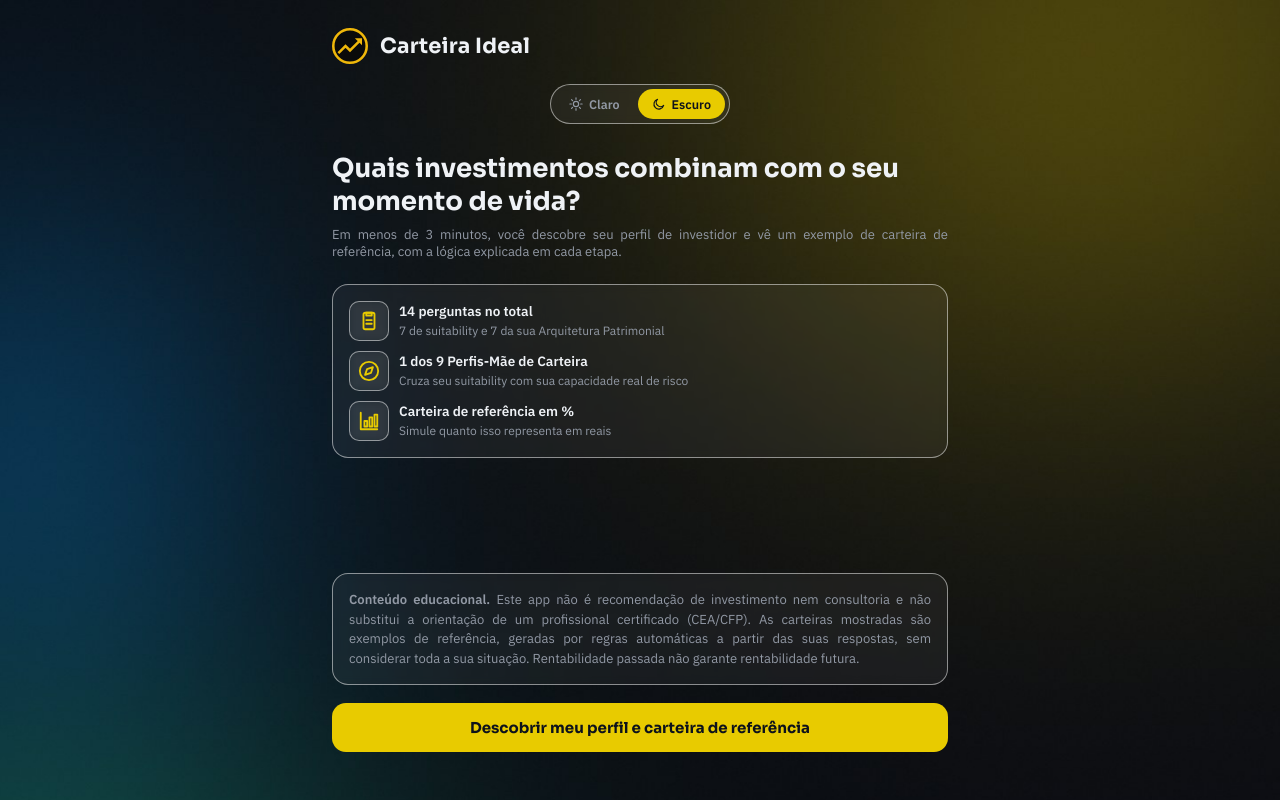
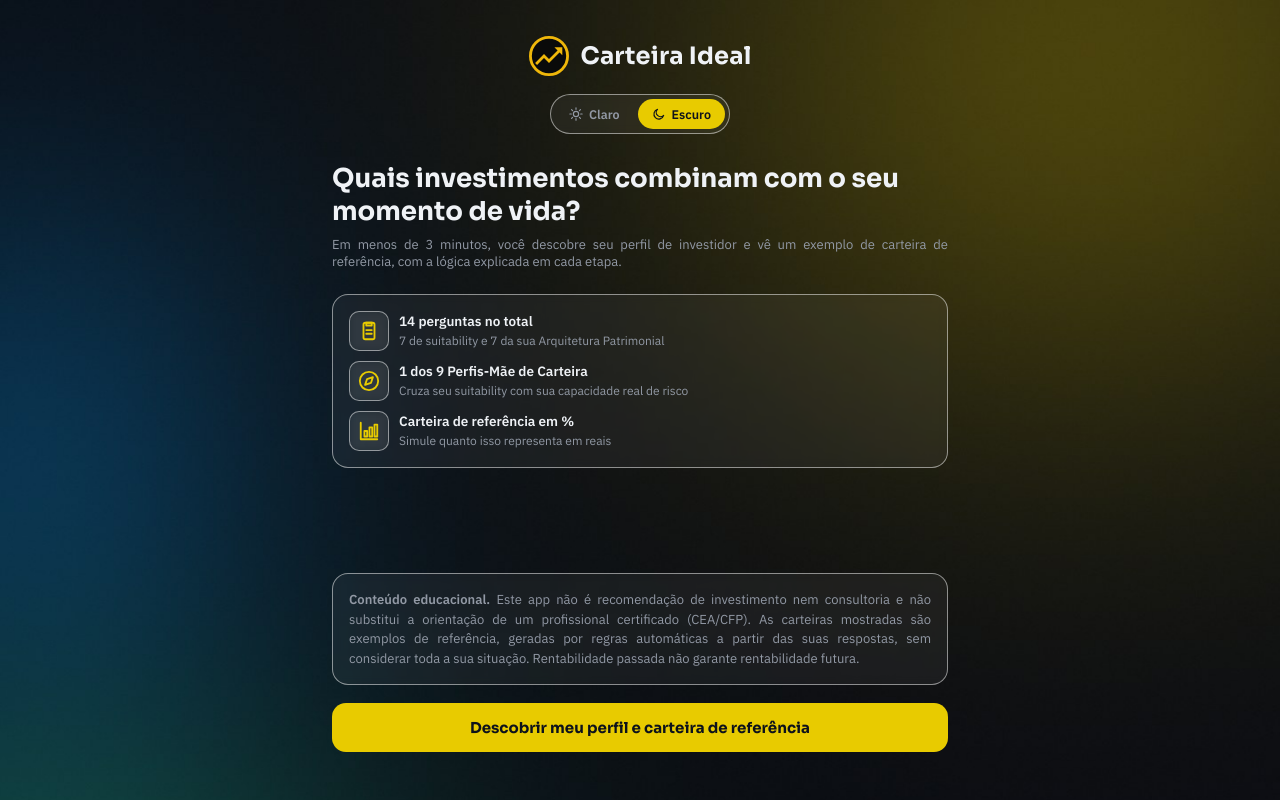
Before and after one commit to LeonardoDaher/carteira-ideal-app, a React (Vite) app in the folder webapp-src/: page / in a window 1280 px wide. Built offline with nearby package versions, Linux system fonts and the light colour scheme.

Commit message:
Add files via upload

```diff
--- a/webapp-src/src/App.tsx
+++ b/webapp-src/src/App.tsx
@@ -16,6 +16,9 @@ import { SimuleFii } from './screens/SimuleFii'
 import { SimuleTesouro } from './screens/SimuleTesouro'
 import { SimuleBdr } from './screens/SimuleBdr'
 import { Marca } from './ui/Marca'
+import type { Screen } from './state/useAppState'
+
+const TELAS_COM_LOGO_PROPRIA: Screen[] = ['onboarding', 'aprender', 'simuleTesouro', 'simuleFii', 'simuleBdr']
 
 function App() {
   const ctx = useAppState()
@@ -44,10 +47,13 @@ function App() {
 
   // A classe tela-* deixa o CSS escolher a largura da tela no computador (D20): questionário
   // estreito, leitura média, painéis largos. No celular todas ocupam a mesma coluna de sempre.
-  // Logo no topo de cada tela, só no computador. Nas telas com abas ela fica no menu lateral.
+  // Logo no topo de cada tela (D20). As telas com "← Início" já trazem a logo ao lado do
+  // link (VoltarInicio) e a tela inicial a traz acima do seletor Claro/Escuro. No computador,
+  // nas telas com abas, a logo fica no topo do menu lateral e esta some pelo CSS.
+  const temLogoPropria = TELAS_COM_LOGO_PROPRIA.includes(ctx.screen)
   return (
     <div className={`app-frame tela-${ctx.screen}`}>
-      <Marca className="marca-topo" />
+      {!temLogoPropria && <Marca className="marca-topo" />}
       {screens[ctx.screen]()}
     </div>
   )
--- a/webapp-src/src/index.css
+++ b/webapp-src/src/index.css
@@ -1006,8 +1006,41 @@ button.alloc-box:active {
 .desk-main,
 .desk-side { display: contents; }
 
-/* Logo (D20): escondida no celular; o computador a mostra nas regras abaixo. */
-.marca { display: none; }
+/* Logo (D20): no início de cada tela, no celular e no computador. */
+.marca {
+  display: flex;
+  align-items: center;
+  gap: 10px;
+  color: var(--text);
+  text-decoration: none;
+  border-radius: 10px;
+}
+.marca:focus-visible { outline: 2px solid var(--accent); outline-offset: 4px; }
+.marca-logo { width: 30px; height: 30px; flex-shrink: 0; }
+.marca-nome {
+  font-family: 'Sora', 'IBM Plex Sans', sans-serif;
+  font-weight: 700;
+  font-size: 18px;
+  letter-spacing: 0.2px;
+  white-space: nowrap;
+}
+/* Telas sem "← Início": logo sozinha no alto, alinhada ao conteúdo. */
+.marca-topo { padding: 20px 20px 0; align-self: flex-start; }
+.marca-topo + .screen { padding-top: 14px; }
+/* Telas com "← Início": logo à esquerda e o link na mesma linha, à direita. */
+.topo-pagina {
+  display: flex;
+  align-items: center;
+  justify-content: space-between;
+  gap: 12px;
+}
+.topo-pagina .voltar-inicio { align-self: center; }
+/* Tela inicial: logo centralizada, acima do seletor Claro/Escuro. */
+.marca-onboarding { align-self: center; gap: 12px; }
+.marca-onboarding .marca-logo { width: 36px; height: 36px; }
+.marca-onboarding .marca-nome { font-size: 22px; }
+/* No celular a barra de abas fica embaixo: a logo dela só aparece no menu lateral. */
+.marca-menu { display: none; }
 
 .app-frame { min-height: 100dvh; }
 
@@ -1027,27 +1060,14 @@ button.alloc-box:active {
   .screen { padding: 36px 32px 48px; gap: 18px; }
   .screen h1 { font-size: 26px !important; }
 
-  /* --- Logo no início de cada tela --- */
-  .marca {
-    display: flex;
-    align-items: center;
-    gap: 12px;
-    color: var(--text);
-    text-decoration: none;
-    border-radius: 10px;
-  }
-  .marca:focus-visible { outline: 2px solid var(--accent); outline-offset: 4px; }
-  .marca-logo { width: 36px; height: 36px; flex-shrink: 0; }
-  .marca-nome {
-    font-family: 'Sora', 'IBM Plex Sans', sans-serif;
-    font-weight: 700;
-    font-size: 21px;
-    letter-spacing: 0.2px;
-    white-space: nowrap;
-  }
-  .marca-topo { padding: 28px 32px 0; align-self: flex-start; }
-  /* A tela inicial tinha o próprio nome com outro ícone: no computador vale a logo oficial. */
-  .tela-onboarding .marca-onboarding { display: none; }
+  /* --- Logo no início de cada tela: um pouco maior no computador --- */
+  .marca { gap: 12px; }
+  .marca-logo { width: 36px; height: 36px; }
+  .marca-nome { font-size: 21px; }
+  .marca-onboarding .marca-logo { width: 40px; height: 40px; }
+  .marca-onboarding .marca-nome { font-size: 24px; }
+  .marca-topo { padding: 28px 32px 0; }
+  .marca-topo + .screen { padding-top: 20px; }
   /* Telas com menu lateral: a logo vai para o topo do menu, não acima do conteúdo. */
   .tela-resultado > .marca-topo,
   .tela-carteira > .marca-topo,
@@ -1055,10 +1075,10 @@ button.alloc-box:active {
   .tela-resultado .screen,
   .tela-carteira .screen,
   .tela-simulador .screen { padding-top: 36px; }
-  .marca-topo + .screen { padding-top: 20px; }
 
   /* Menu compacto (960 a 1199 px): só o símbolo, centralizado, separado das abas por uma linha. */
   .marca-menu {
+    display: flex;
     justify-content: center;
     padding: 2px 0 12px;
     margin-bottom: 6px;
--- a/webapp-src/src/screens/Onboarding.tsx
+++ b/webapp-src/src/screens/Onboarding.tsx
@@ -1,10 +1,13 @@
 import { BarChartIcon, ClipboardListIcon, CompassIcon, MoonIcon, SunIcon } from '../ui/Icon'
 import { AvisoEducacional } from '../ui/AvisoEducacional'
+import { Marca } from '../ui/Marca'
 import type { AppCtx } from '../state/useAppState'
 
 export function Onboarding({ ctx }: { ctx: AppCtx }) {
   return (
     <div className="screen">
+      <Marca className="marca-onboarding" />
+
       <div className="theme-toggle">
         <button className={ctx.tema === 'light' ? 'selected' : ''} onClick={() => ctx.setTema('light')}>
           <SunIcon size={14} /> Claro
@@ -12,16 +15,6 @@ export function Onboarding({ ctx }: { ctx: AppCtx }) {
         <button className={ctx.tema === 'dark' ? 'selected' : ''} onClick={() => ctx.setTema('dark')}>
           <MoonIcon size={14} /> Escuro
         </button>
-      </div>
-
-      <div className="row marca-onboarding" style={{ justifyContent: 'center', gap: 10, paddingTop: 4 }}>
-        <svg width="30" height="30" viewBox="0 0 24 24" fill="none" stroke="var(--accent)" strokeWidth="2">
-          <path d="M3 17 9 11 13 15 21 7" strokeLinecap="round" strokeLinejoin="round" />
-          <path d="M15 7h6v6" strokeLinecap="round" strokeLinejoin="round" />
-        </svg>
-        <span className="font-display" style={{ fontWeight: 700, fontSize: 22, letterSpacing: 0.3, whiteSpace: 'nowrap' }}>
-          Carteira Ideal
-        </span>
       </div>
 
       <div className="col" style={{ gap: 8, marginTop: 10 }}>
--- a/webapp-src/src/screens/Resultado.tsx
+++ b/webapp-src/src/screens/Resultado.tsx
@@ -112,7 +112,7 @@ export function Resultado({ ctx }: { ctx: AppCtx }) {
         </div>
       )}
 
-      <button className="btn btn-outline area-acao" onClick={ctx.limparDados}>
+      <button className="btn btn-primary area-acao" onClick={ctx.limparDados}>
         Refazer o questionário
       </button>
       </div>
--- a/webapp-src/src/ui/VoltarInicio.tsx
+++ b/webapp-src/src/ui/VoltarInicio.tsx
@@ -1,9 +1,15 @@
-/** Link de volta para a landing (raiz do site), usado nas telas que a landing abre direto
- * (Aprender e Simule FII). O app é publicado em /app/, então "../" leva à raiz. */
+import { Marca } from './Marca'
+
+/** Topo das telas que a landing abre direto (Aprender e Simule Tesouro/FII/BDR): a logo do
+ * Carteira Ideal e, ao lado, o link "← Início" de volta para a landing. O app é publicado
+ * em /app/, então "../" leva à raiz do site. */
 export function VoltarInicio() {
   return (
-    <a className="voltar-inicio" href="../">
-      ← Início
-    </a>
+    <div className="topo-pagina">
+      <Marca />
+      <a className="voltar-inicio" href="../">
+        ← Início
+      </a>
+    </div>
   )
 }
```
Also changed, not shown: COMO-SUBIR.txt, 1 other file (tests, documents, lock files or other folders).
